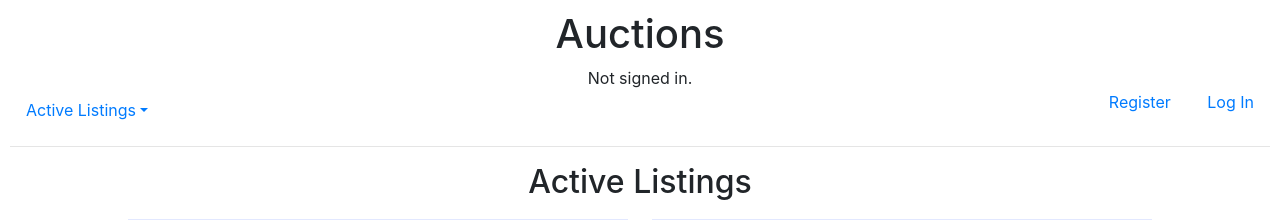
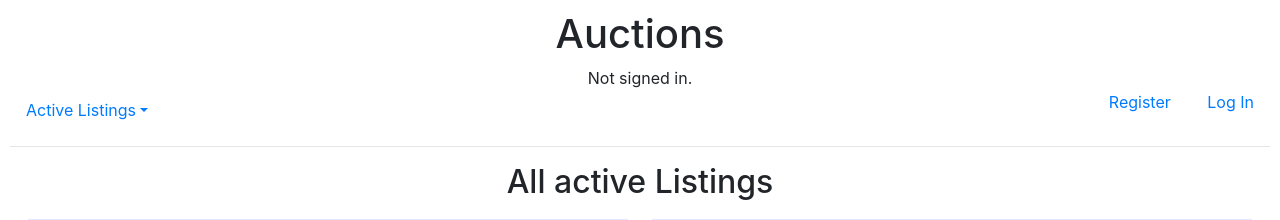
Before and after one commit to YAN3908/commerce, a Django app: page / in a window 1280 px wide. Shown: the top 220 px of the page. Run offline with Django 3.2, Linux system fonts and the light colour scheme; data comes from the database, SQL or seed files in the repository; both versions use the stored data as it was after the commit; some libraries are stand-ins or nearby versions.

Commit message:
display category in headers, and not display in lot if all categories

```diff
--- a/auctions/templates/auctions/index.html
+++ b/auctions/templates/auctions/index.html
@@ -1,10 +1,14 @@
 {% extends "auctions/layout.html" %}
 
 {% block body %}
-    <h2>Active Listings</h2>
+    {% if category%}
+    <h2>{{category}}, active Listings</h2>
+    {% else %}
+    <h2>All active Listings</h2>
+    {% endif %}
     {% for lot in lots%}
     <a href="{% url 'lot' lot.id %}">
-        <div class="btn-group icon" style=" margin:10px; border-style: solid; border-width: 5px; border-color: rgba(183, 197, 255, 0.4); width: 500px; height: 350px; text-align: center; display:inline-block">
+        <div class="btn-group icon" style=" margin:10px; border-style: solid; border-width: 5px; border-color: rgba(183, 197, 255, 0.4); width: 600px; height: 350px; text-align: center; display:inline-block">
             <h2>{{lot.lot_name}}</h2>
             <h3>{{lot.description}}</h3>
             {%if lot.price.all.last.price %}
@@ -17,7 +21,9 @@
             {% else %}
             <img src="{{lot.picture}}" >
             {%endif%}
+             {% if not category%}
             <h3>{{lot.category.category}}</h3>
+            {%endif%}
         </div>
     </a>
     {% endfor %}
--- a/auctions/views.py
+++ b/auctions/views.py
@@ -22,11 +22,12 @@ def index(request):
     # print(category)
     return render(request, "auctions/index.html", {"lots": Lot.objects.all(), 'categories': Category.objects.all()})
 
+
 def category(request, category):
-    print(Category.objects.first())
+    category_object = Category.objects.filter(category=category).first()
+    return render(request, "auctions/index.html",
+                  {"lots": Lot.objects.filter(category=category_object).all(), 'categories': Category.objects.all(), 'category': category.title()})
 
-    category_object=Category.objects.filter(category=category).first()
-    return render(request, "auctions/index.html", {"lots": Lot.objects.filter(category=category_object).all(), 'categories': Category.objects.all()})
 
 def login_view(request):
     if request.method == "POST":
@@ -45,7 +46,7 @@ def login_view(request):
                 "message": "Invalid username and/or password."
             })
     else:
-        return render(request, "auctions/login.html")
+        return render(request, "auctions/login.html", {'categories': Category.objects.all()})
 
 
 def logout_view(request):
@@ -88,7 +89,7 @@ def register(request, lot_id=0):
             return HttpResponseRedirect(reverse("lot", args=(page,)))
     else:
 
-        return render(request, "auctions/register.html", {"form": PageInit})
+        return render(request, "auctions/register.html", {"form": PageInit, 'categories': Category.objects.all()})
 
 
 def create_lot(request):
@@ -116,9 +117,9 @@ def create_lot(request):
                 print(lot.lot_name)
             return HttpResponseRedirect(reverse("index"))
         else:
-            return render(request, "auctions/create_lot.html", {'form': form})
+            return render(request, "auctions/create_lot.html", {'form': form, 'categories': Category.objects.all()})
 
-    return render(request, "auctions/create_lot.html", {'form': NewLotForm})
+    return render(request, "auctions/create_lot.html", {'form': NewLotForm, 'categories': Category.objects.all()})
 
 
 def lot(request, lot_id):
@@ -156,4 +157,5 @@ def lot(request, lot_id):
                 return render(request, 'auctions/lot_page.html', {"lot": lot, "form": form})
         else:
             return HttpResponseRedirect(reverse("registerlot", args=(lot_id,)))
-    return render(request, "auctions/lot_page.html", {"lot": lot, "form": Bid_forms})
+    return render(request, "auctions/lot_page.html",
+                  {"lot": lot, "form": Bid_forms, 'categories': Category.objects.all()})
```
Also changed, not shown: db.sqlite3.
